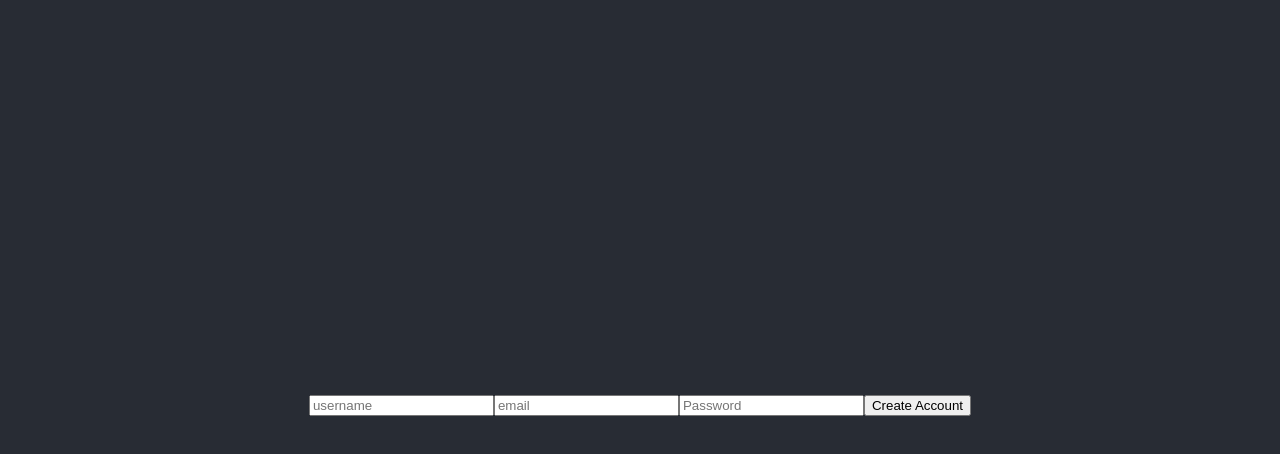
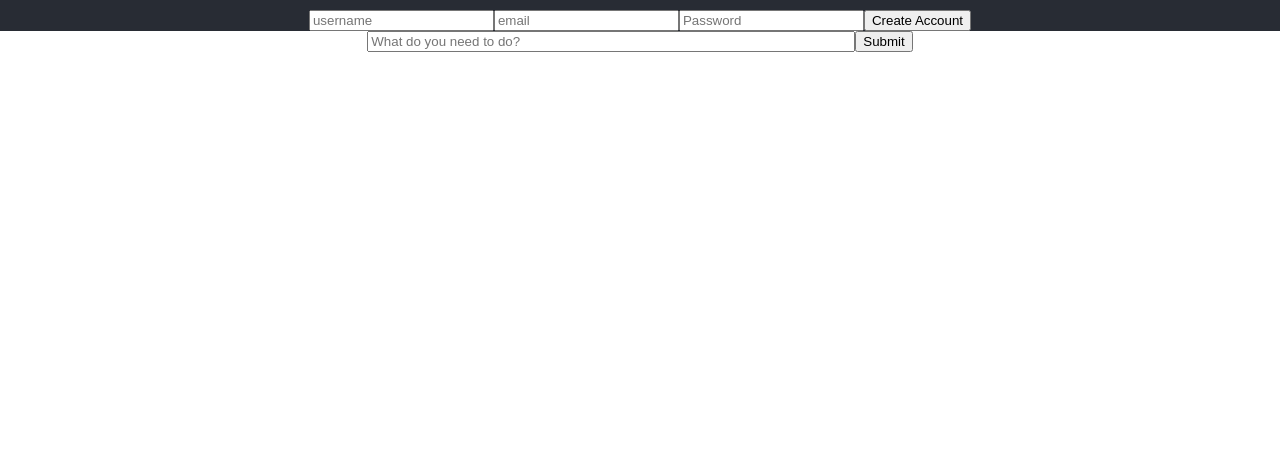
Before and after one commit to stevencschoi/map-todos, a React (Create React App) app: page / in a window 1280 px wide. Shown: the top 454 px of the page. Built offline with nearby package versions, Linux system fonts and the light colour scheme.

Commit message:
added todo form and todo

```diff
--- a/src/App.css
+++ b/src/App.css
@@ -1,10 +1,11 @@
-.App {
-  text-align: center;
+.todo-form {
+  display: flex;
+  justify-content: center;
+  align-items: center;
 }
 
-.App-logo {
-  height: 40vmin;
-  pointer-events: none;
+.todo-form input {
+  width: 30rem;
 }
 
 @media (prefers-reduced-motion: no-preference) {
@@ -15,7 +16,7 @@
 
 .App-header {
   background-color: #282c34;
-  min-height: 100vh;
+  /* min-height: 100vh; */
   display: flex;
   flex-direction: column;
   align-items: center;
--- a/src/App.js
+++ b/src/App.js
@@ -1,7 +1,8 @@
-import React from 'react';
+import React from "react";
 // import logo from './logo.svg';
-import './App.css';
-import Register from './components/Register'
+import "./App.css";
+import Register from "./components/Register";
+import TodoForm from "./components/TodoForm";
 
 function App() {
   return (
@@ -19,8 +20,9 @@ function App() {
         >
           Learn React
         </a> */}
-        <Register/>
+        <Register />
       </header>
+      <TodoForm />
     </div>
   );
 }
--- /dev/null
+++ b/src/components/TodoForm.js
@@ -0,0 +1,30 @@
+import React, { useState } from "react";
+import Button from "./Button";
+import "../App.css";
+
+export default function TodoForm() {
+  const [text, setText] = useState("");
+
+  const clearText = () => {
+    setText("");
+  };
+
+  const submitTodo = e => {
+    e.preventDefault();
+    console.log(text);
+    clearText();
+  };
+
+  return (
+    <form className="todo-form" onSubmit={submitTodo}>
+      <input
+        type="text"
+        name="text"
+        value={text}
+        placeholder="What do you need to do?"
+        onChange={e => setText(e.target.value)}
+      />
+      <Button type="submit">Submit</Button>
+    </form>
+  );
+}
```
Also changed, not shown: src/components/Todo.js (added, +12 -0 lines).
